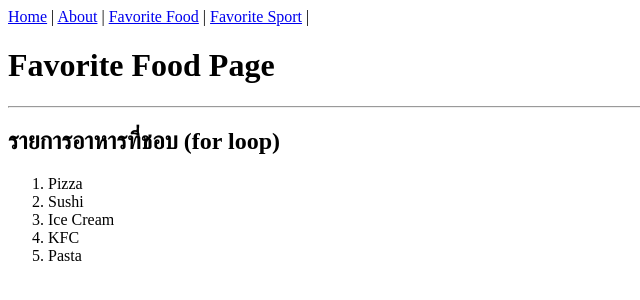
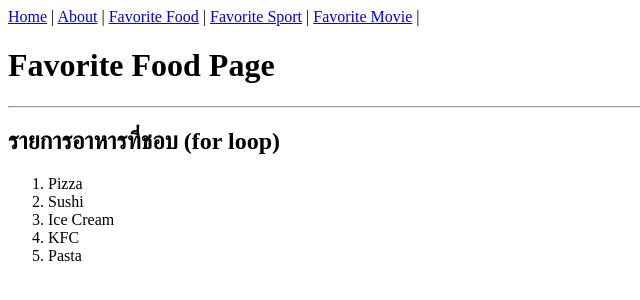
Before and after one commit to dietcokeandsushi/flask-template-rapeepat, a Flask app: page /favorite/food in a window 1280 px wide. Shown: the top 300 px of the page, without its empty margins (0-640 px from the left). Run offline with Flask 3, Linux system fonts and the light colour scheme.

Commit message:
first commit

```diff
--- a/templates/layout.html
+++ b/templates/layout.html
@@ -15,6 +15,7 @@
   <a href="{{ url_for('about')}}">About</a> |
   <a href="{{ url_for('favorite_food') }}">Favorite Food</a> |
   <a href="{{ url_for('favorite_sport') }}">Favorite Sport</a> |
+  <a href="{{ url_for('favorite_movie') }}">Favorite Movie</a> |
 
   {% block content %}{% endblock %}
 
```
